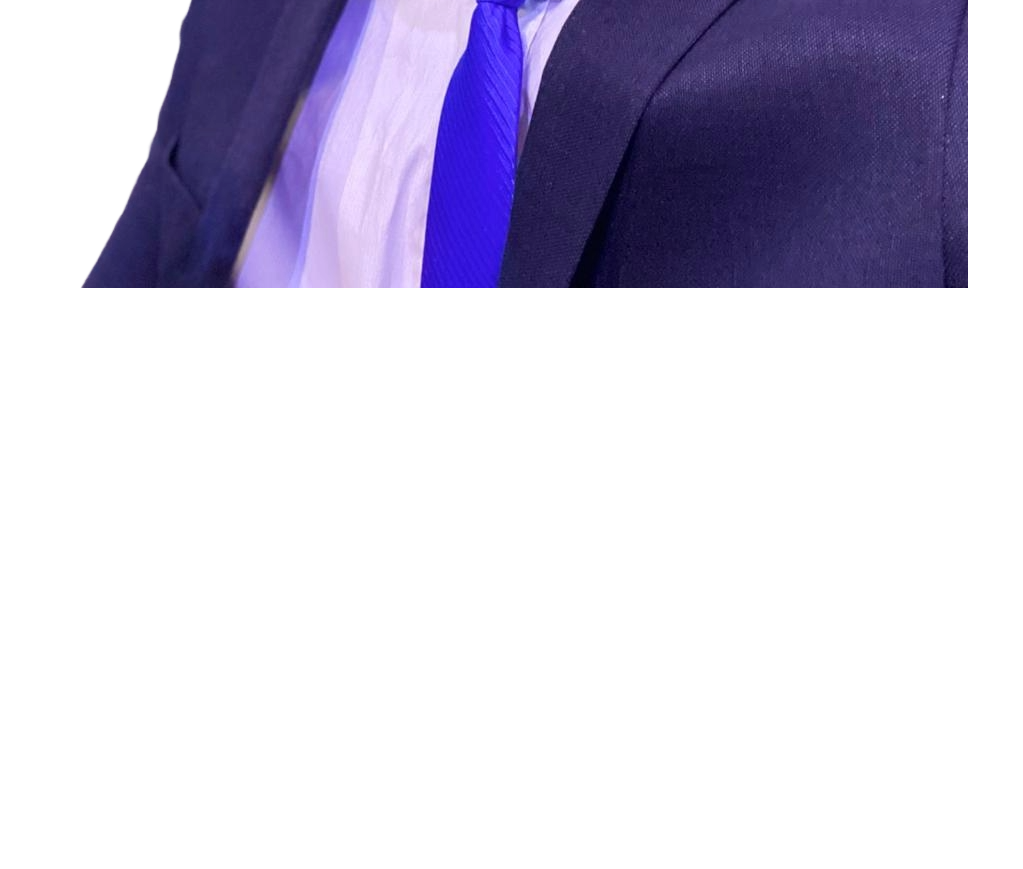
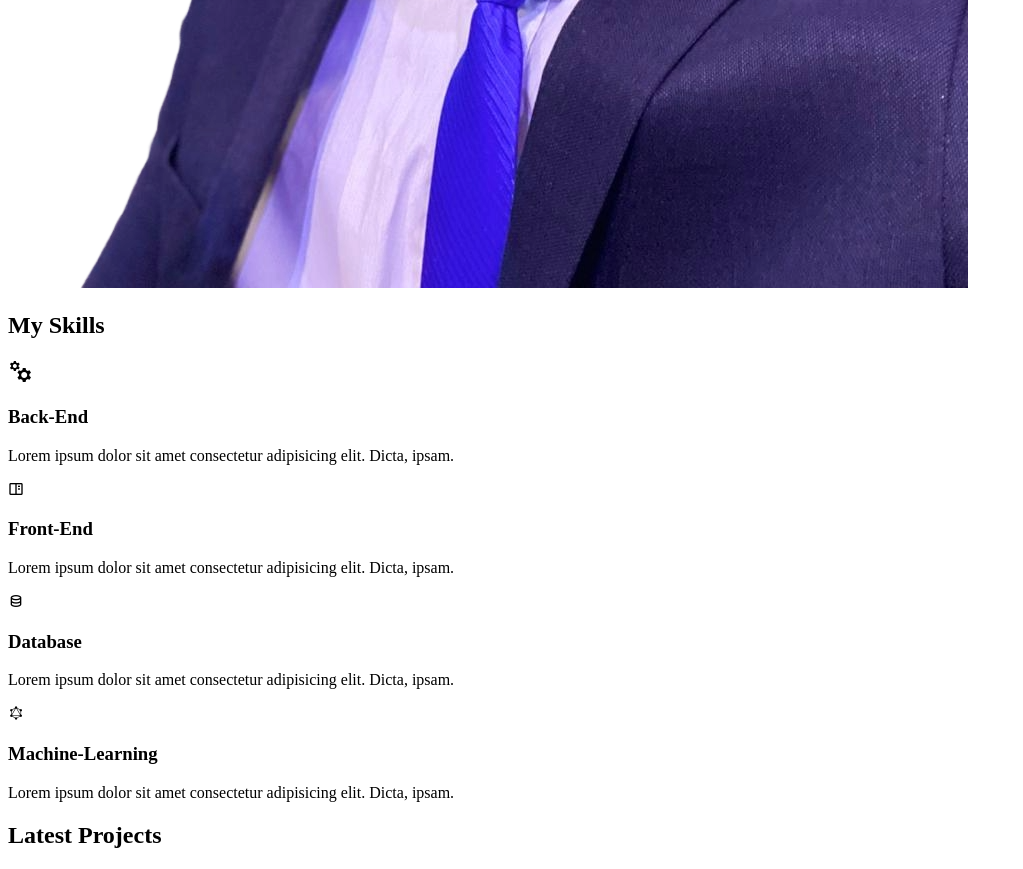
Before and after one commit to LeandroJerse/Portfolio, a plain HTML site: page index.html in a window 1280 px wide. Shown: the part 1255-2124 px from the top of the page, without its empty margins (0-1023 px from the left). Before the commit the page ends 1555 px from the top, so only its background shows below. Drawn offline with nearby package versions, Linux system fonts and the light colour scheme.

Commit message:
Increase  Skills  on index.html

```diff
--- a/index.html
+++ b/index.html
@@ -5,6 +5,7 @@
     <meta name="viewport" content="width=device-width, initial-scale=1.0">
     <link rel="shortcut icon" href="assets/images/myFav.png" type="image/png">
     <link rel="stylesheet" href="assets/css/style.css">
+    <link rel="stylesheet" href="https://fonts.googleapis.com/css2?family=Material+Symbols+Outlined:opsz,wght,FILL,GRAD@20..48,100..700,0..1,-50..200&icon_names=manufacturing" />
     <link href='https://unpkg.com/boxicons@2.1.4/css/boxicons.min.css' rel='stylesheet'>
 
     <script src="assets/js/script.js"></script>
@@ -47,10 +48,41 @@
 
         </section>
         <section class = "Skills" id = "Skills">
+            <h2>My <span>Skills</span></h2>
+            <div class="service-container">
+                <div class="service-box">
+                    <span class="material-symbols-outlined">
+                        manufacturing
+                        </span>
+                    <h3>Back-End</h3>
+                    <p>Lorem ipsum dolor sit amet consectetur adipisicing elit. Dicta, ipsam.</p>
+
+                </div>
+
+                <div class="service-box">
+                    <i class='bx bx-book-content'></i>
+                    <h3>Front-End</h3>
+                    <p>Lorem ipsum dolor sit amet consectetur adipisicing elit. Dicta, ipsam.</p>
+                </div>
+                <div class="service-box">
+                    <i class='bx bx-data' ></i>
+                    <h3>Database</h3>
+                    <p>Lorem ipsum dolor sit amet consectetur adipisicing elit. Dicta, ipsam.</p>
+                </div>
+
+                <div class="service-box">
+                    <i class='bx bxl-graphql' ></i>
+                    <h3>Machine-Learning</h3>
+                    <p>Lorem ipsum dolor sit amet consectetur adipisicing elit. Dicta, ipsam.</p>
+                </div>
+
+            </div>
 
 
         </section>
         <section class = "Projects" id = "Projects">
+
+            <h2>Latest Projects</h2>
 
 
         </section>
```
